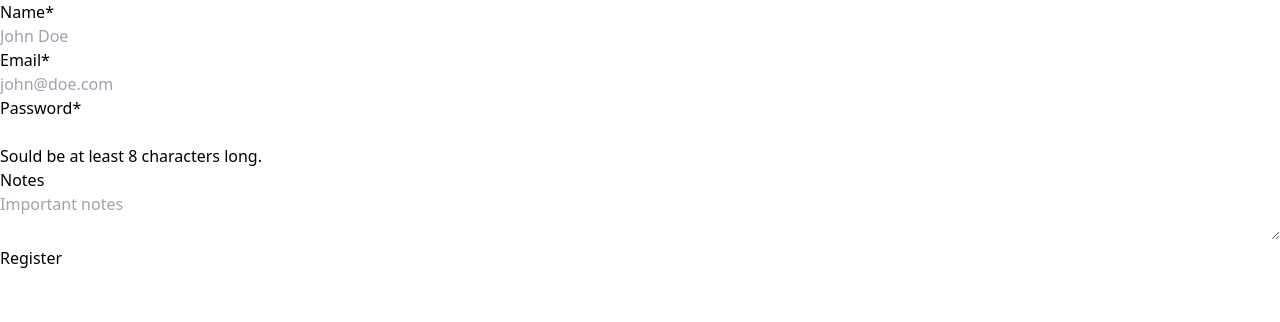
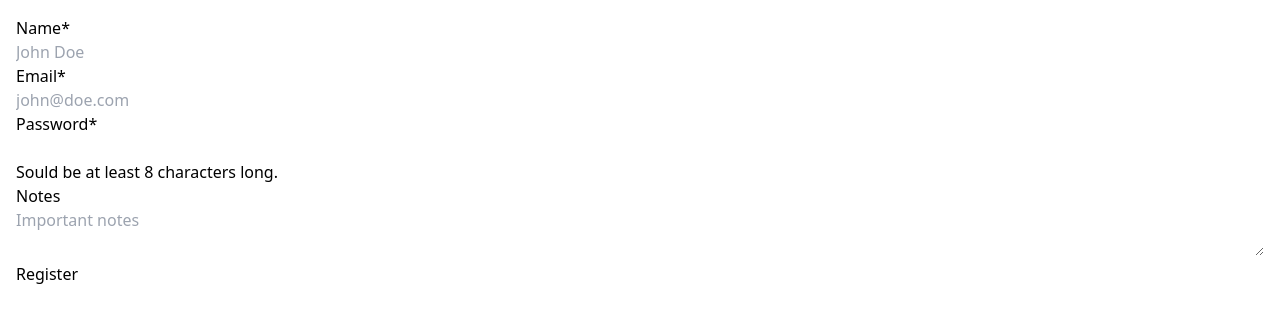
Before and after one commit to Audiotuete/zero-vue, a Vue app: page / in a window 1280 px wide. Shown: the top 322 px of the page. Built offline with nearby package versions, Linux system fonts and the light colour scheme.

Commit message:
style: add margin to #app

```diff
--- a/src/main.css
+++ b/src/main.css
@@ -1,3 +1,7 @@
 @tailwind base;
 @tailwind components;
 @tailwind utilities;
+
+#app {
+  margin: 1rem;
+}
```
